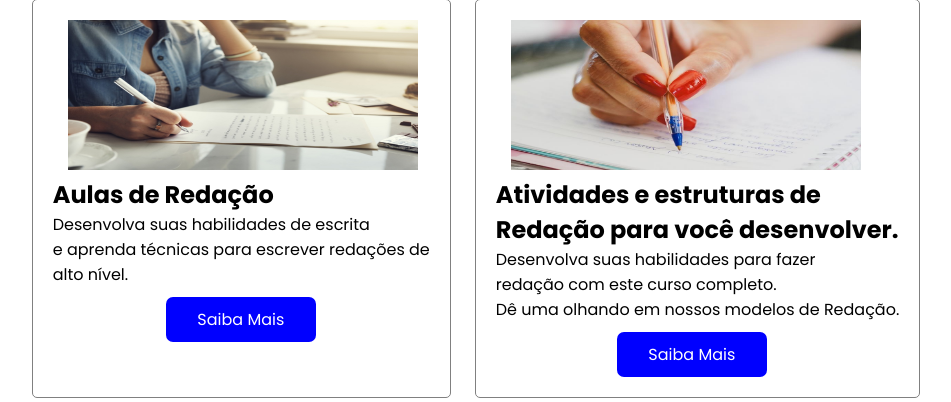
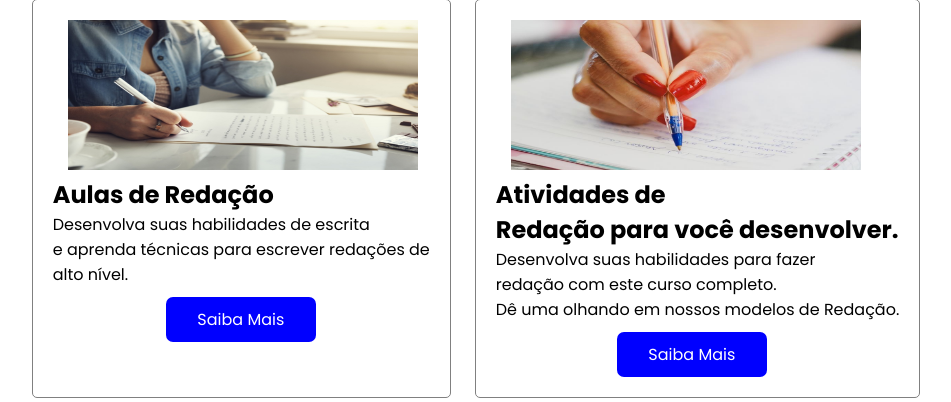
Before and after one commit to Renata-Silvax/Projeto-EduConnect, a Django app: template templates/pag_inicial.html in a window 1280 px wide. Shown: the part 1851-2253 px from the top of the page, without its empty margins (164-1115 px from the left). Run offline with Django 5.2, Linux system fonts and the light colour scheme; the template is opened without the code that fills it, so the values that code supplies are empty.

```diff
--- a/templates/pag_inicial.html
+++ b/templates/pag_inicial.html
@@ -105,7 +105,7 @@
 
             <div class="card">
                 <img src="../imagens/atividades_estruturas.jpg" alt="img">
-                <h2>Atividades e estruturas de <br>
+                <h2>Atividades  de <br>
                     Redação para você desenvolver.</h2>
                 <p>Desenvolva suas habilidades para fazer <br>
                     redação com este curso completo. <br>
--- a/templates/pag_principal_oficial.html
+++ b/templates/pag_principal_oficial.html
@@ -125,7 +125,7 @@
 
             <div class="card">
                 <img id="cardimg" src="../imagens/atividades_estruturas.jpg" alt="img">
-                <h2>Atividades e estruturas de <br>
+                <h2>Atividades  de <br>
                     Redação para você desenvolver.</h2>
                 <p>Desenvolva suas habilidades para fazer <br>
                     redação com este curso completo. <br>
```
